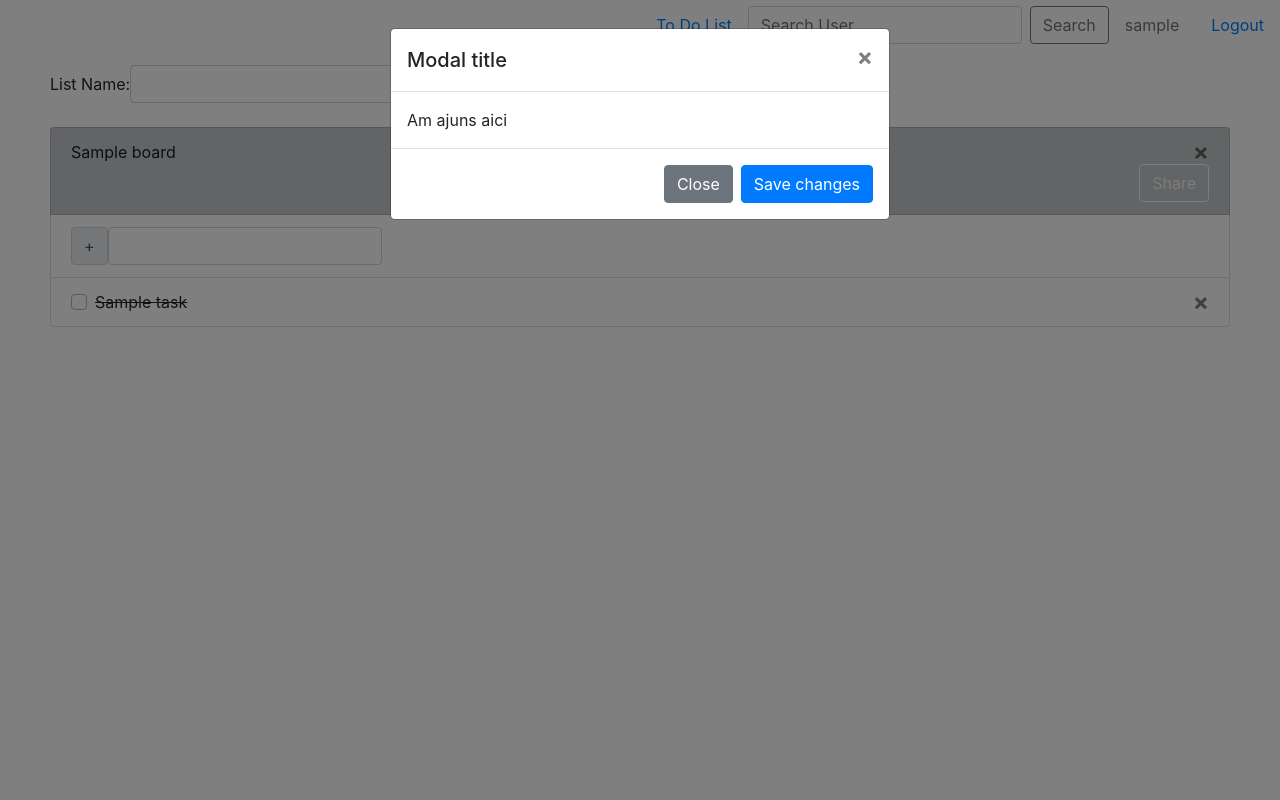
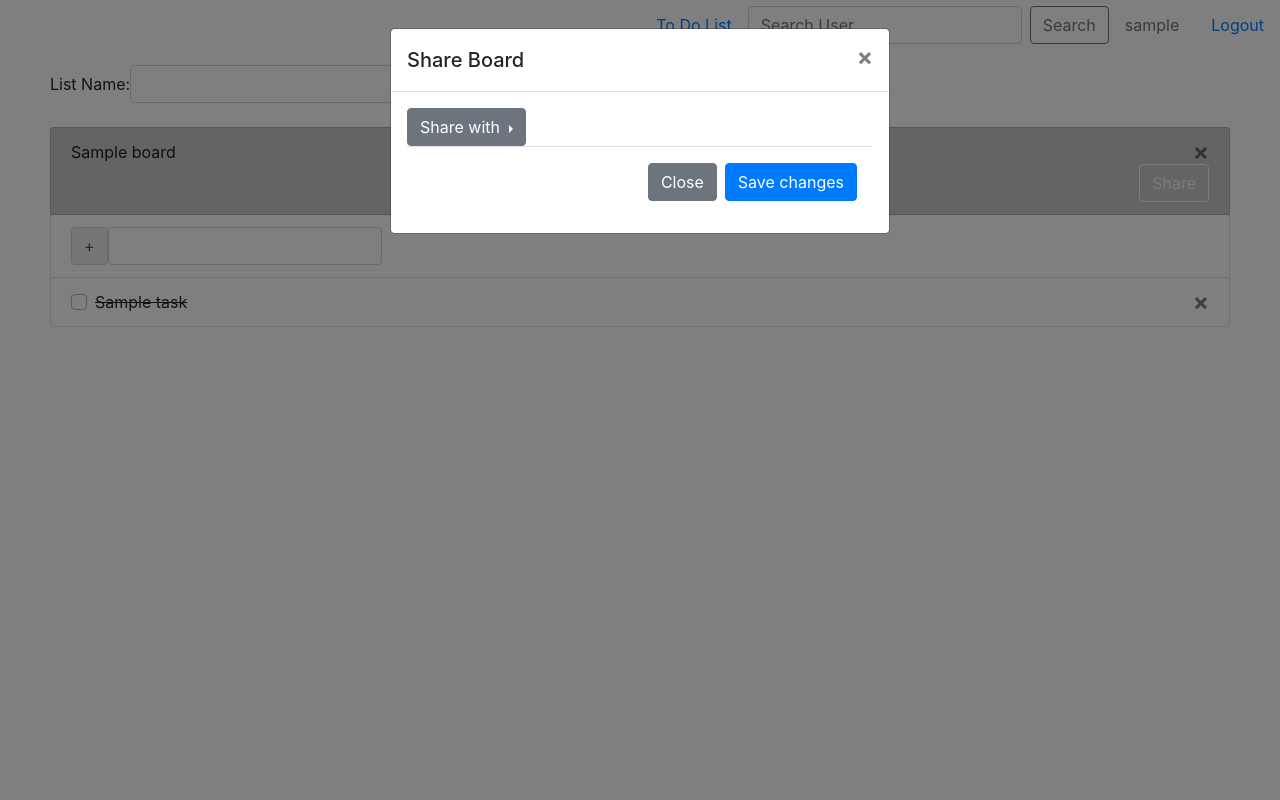
Before and after one commit to lorenamitrea/DIY-mini-blog, a Django app: page /todo/ in a window 1280 px wide, after a click on "Share". Run offline with Django 3.2, Linux system fonts and the light colour scheme; a user stored in the database is signed in; tables that the repository leaves empty hold one stand-in row (values such as "Sample post"); some libraries are stand-ins or nearby versions.

Commit message:
added dropdown to modal

```diff
--- a/todolist/models.py
+++ b/todolist/models.py
@@ -22,8 +22,8 @@ class Task(models.Model):
 
 
 class Friend(models.Model):
-    user = models.ForeignKey(User, on_delete=models.SET_NULL, null=True)
-    friend = models.ForeignKey(User, on_delete=models.SET_NULL, related_name='friends', null=True)
+    user = models.ForeignKey(User, on_delete=models.CASCADE, null=True)
+    friend = models.ForeignKey(User, on_delete=models.CASCADE, related_name='friends', null=True)
 
     def __str__(self):
-        return f'{self.user.username} is friend with {self.friend.username}.'
+        return f'{self.user} is friend with {self.friend}.'
--- a/todolist/static/css/styles.css
+++ b/todolist/static/css/styles.css
@@ -12,3 +12,15 @@
 .topbar {
     margin-top: 5px;
 }
+
+.dropdown-item{
+  white-space : nowrap;
+}
+.dropdown-item .text {
+  word-wrap:break-word;
+}
+.dropdown-menu.show{
+  min-width:100%!important;
+  width:100%!important;
+
+}
--- a/todolist/templates/todo.html
+++ b/todolist/templates/todo.html
@@ -20,8 +20,9 @@
                         </button>
                     </form>
 
-                    <button type="button" class="btn btn-outline-light float-right" data-toggle="modal"
-                            data-target="#shareModal">
+                    <button type="button" class="btn btn-outline-light float-right share" data-toggle="modal"
+                            data-target="#shareModal" onclick="$('.share').click(function(){
+                    $('#boardID').val($(this).data('id'));})">
                     Share
                     </button>
                 </li>
@@ -61,17 +62,27 @@
     <div class="modal-dialog" role="document">
         <div class="modal-content">
             <div class="modal-header">
-                    <h5 class="modal-title" id="shareModalLabel">Modal title</h5>
+                <h5 class="modal-title" id="shareModalLabel">Share Board</h5>
                 <button type="button" class="close" data-dismiss="modal" aria-label="Close">
                     <span aria-hidden="true">&times;</span>
                 </button>
             </div>
             <div class="modal-body">
-                    Am ajuns aici
+                <div class="btn-group dropright">
+                    <button class="btn btn-secondary dropdown-toggle" type="button" id="dropdownMenuButton"
+                            data-toggle="dropdown" aria-haspopup="true" aria-expanded="false">
+                        Share with
+                    </button>
+                    <div class="dropdown-menu" aria-labelledby="dropdownMenuButton">
+                        {% for friend in friends %}
+                            <a class="dropdown-item"
+                               href="{% url 'share_board' friend_id=friend.id %}">{{ friend.friend.username }}</a>
+                        {% endfor %}
+                    </div>
                 </div>
                 <div class="modal-footer">
                     <button type="button" class="btn btn-secondary" data-dismiss="modal">Close</button>
-                    <button type="button" class="btn btn-primary">Save changes</button>
+                    <button type="submit" class="btn btn-primary">Save changes</button>
                 </div>
             </div>
         </div>
--- a/todolist/urls.py
+++ b/todolist/urls.py
@@ -1,5 +1,7 @@
 from django.urls import path
 from . import views
+from django.contrib.auth.decorators import login_required
+
 
 urlpatterns = [
     path('', views.todo, name='todo'),
@@ -9,7 +11,8 @@ urlpatterns = [
     path('delete_task/<int:pk>/', views.delete_task, name='delete_task'),
     path('delete_board/<int:pk>/', views.delete_board, name='delete_board'),
     path('accounts/signup/', views.signup, name='signup'),
-    path('search/', views.SearchResultsView.as_view(), name='search'),
+    path('search/', login_required(views.SearchResultsView.as_view()), name='search'),
     path('change_friendship/<int:pk>/', views.change_friendship, name='change_friendship'),
-    path('<str:username>/', views.view_profile, name='profile')
+    path('<str:username>/', views.view_profile, name='profile'),
+    path('share_board/<int:pk>', views.share_board, name='share_board')
 ]
--- a/todolist/views.py
+++ b/todolist/views.py
@@ -75,7 +75,7 @@ def signup(request):
             raw_password = form.cleaned_data.get('password1')
             user = authenticate(username=username, password=raw_password)
             login(request, user)
-            return HttpResponseRedirect(request.META.get('HTTP_REFERER', '/'))
+            return HttpResponseRedirect(reverse('todo'))
     else:
         form = UserCreationForm()
     return render(request, 'signup.html', {'form': form})
@@ -90,6 +90,9 @@ def todo(request):
     tasks = Task.objects.filter(board_id__in=boards)
     board_form = NewBoard(prefix='board')
     task_form = NewTask(prefix='task')
+    users_friends = Friend.objects.filter(user_id=username)
+    for entry in users_friends:
+        print(entry.friend.username)
     for board in boards:
         if board.members.count() == 1:
             todo_dict[board] = []
@@ -105,7 +108,8 @@ def todo(request):
     context = {
         'todo_dict': todo_dict,
         'board_form': board_form,
-        'task_form': task_form
+        'task_form': task_form,
+        'friends': users_friends,
     }
     return render(request, 'todo.html', context=context)
 
@@ -115,8 +119,10 @@ class SearchResultsView(ListView):
     template_name = 'search_results.html'
 
     def get_queryset(self):
-        query = self.request.GET.get('searched_item')
-        object_list = User.objects.filter(username__icontains=query)
+        object_list = []
+        if 'searched_item' in self.request.GET:
+            query = self.request.GET.get('searched_item')
+            object_list = User.objects.filter(username__icontains=query)
         return object_list
 
 
@@ -164,3 +170,14 @@ def view_profile(request, username):
         'task_form': task_form
     }
     return render(request, 'profile.html', context=context)
+
+
+@login_required
+def share_board(request, board_id, friend_id):
+    if request.method == 'GET':
+        user = request.user
+        board_obj = get_object_or_404(Board, pk=pk)
+        task = Task(name=task_form.cleaned_data['task_name'], status=False, board=board_obj)
+        task.save()
+        return HttpResponseRedirect(request.META.get('HTTP_REFERER', '/'))
+    return HttpResponseNotFound
```
Lines whose indentation alone changed are shown as unchanged.
